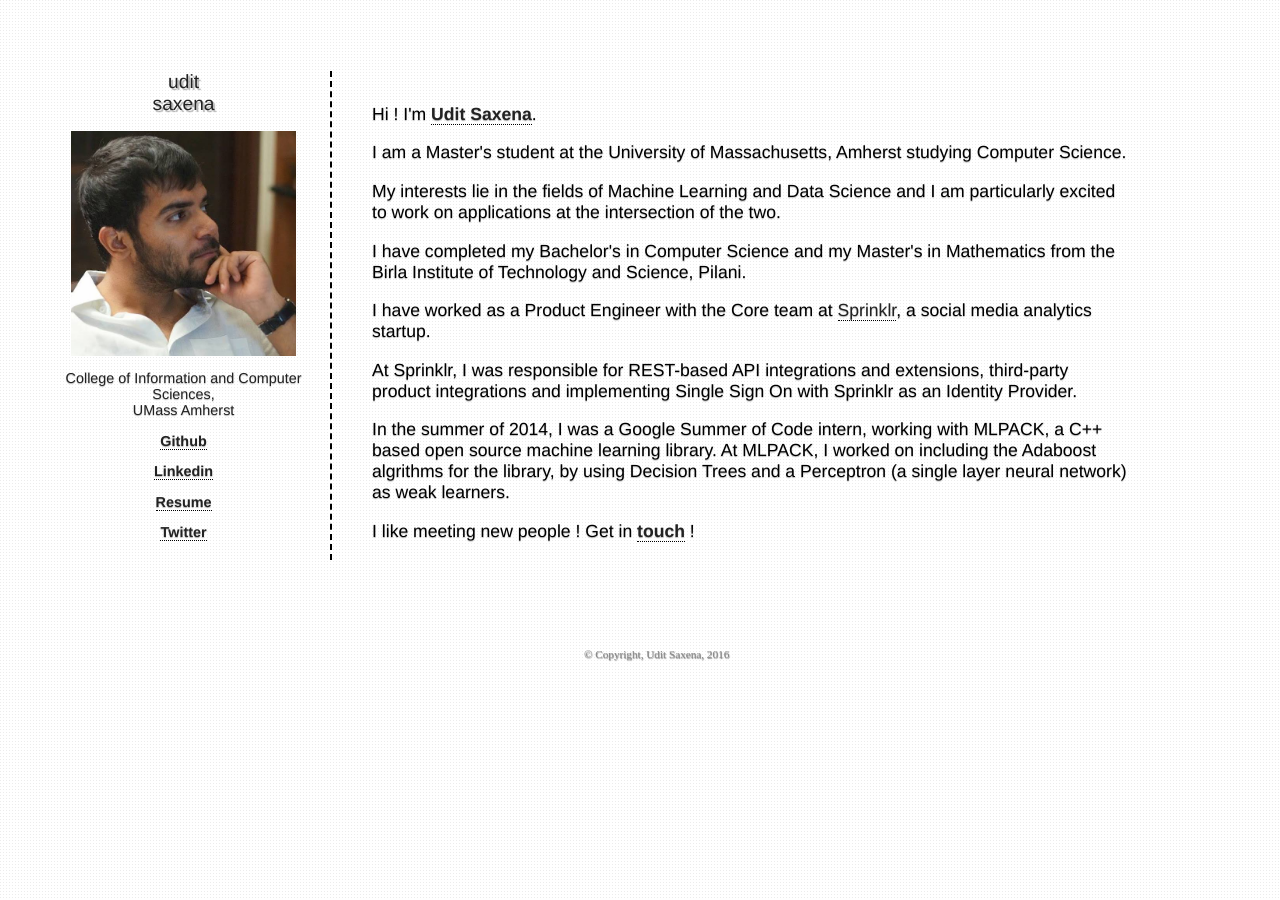
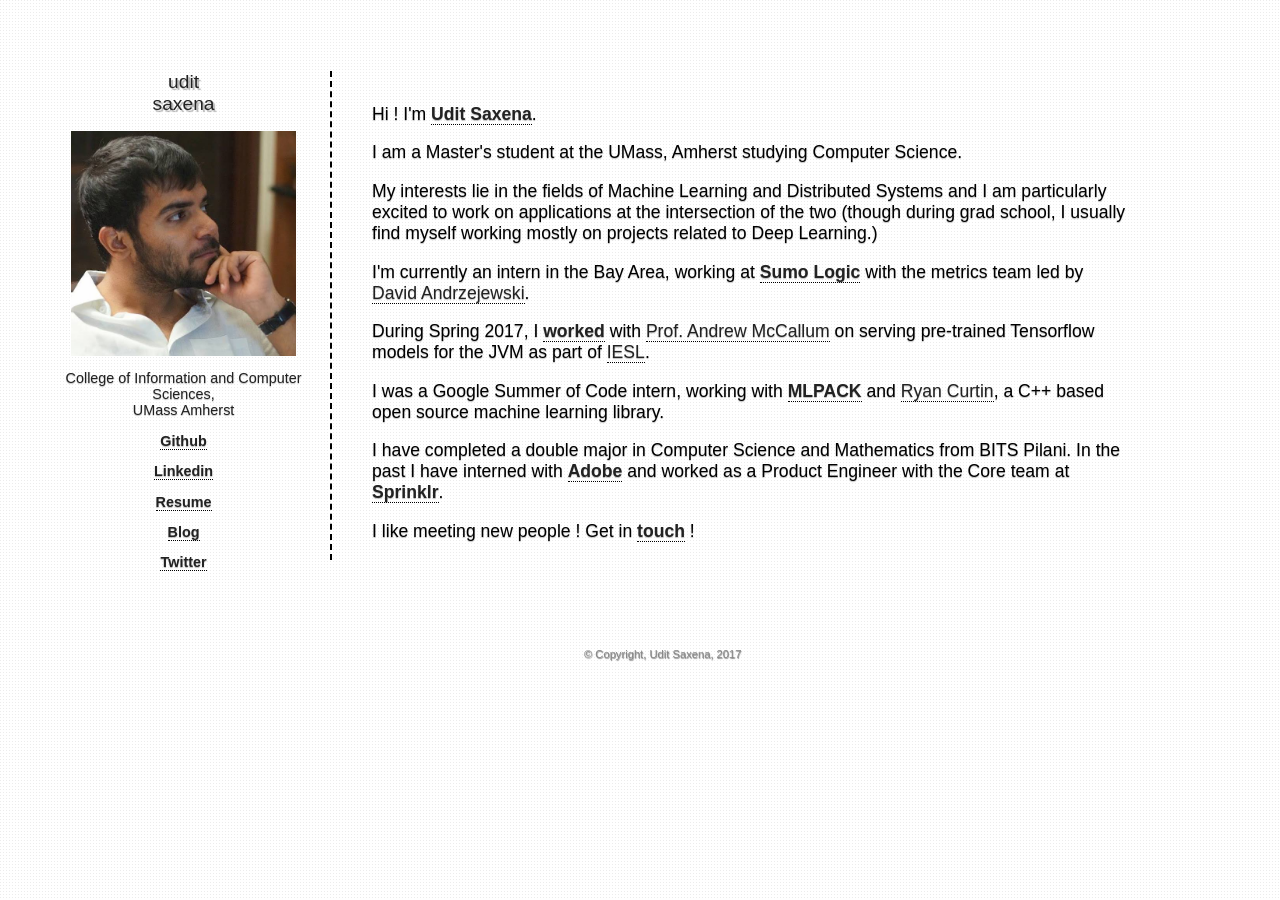
Before and after one commit to uditsaxena/uditsaxena-old.github.com, a Jekyll site: the page index.html, which Jekyll copies as it is, in a window 1280 px wide. Built offline with Jekyll 4.4.1, drawn with Linux system fonts in a browser that asks for light colours.

Commit message:
Updating website.

```diff
--- a/index.html
+++ b/index.html
@@ -15,19 +15,20 @@
 		 <p><a href="https://github.com/uditsaxena"><strong>Github</strong></a></p>
 		 <p><a href="https://www.linkedin.com/in/udit-saxena-29862918"><strong>Linkedin</strong></a></p>
 		 <p><a href="https://drive.google.com/open?id=0B4YylWpEuOWsa3d3bHRKTEVCeGM"><strong>Resume</strong></a></p>
+		 <p><a href="https://medium.com/@saxenaudit"><strong>Blog</strong></a></p>
 		 <p><a href="https://twitter.com/saxenaudit"><strong>Twitter</strong></a></p>
 		 </div>
 		 </div>
 		 <section id="center"><p>Hi ! I'm <a href="#"><strong>Udit Saxena</strong></a>.</p>
-		 	<p>I am a Master's student at the University of Massachusetts, Amherst studying Computer Science.</p>
-		 	<p>My interests lie in the fields of Machine Learning and Data Science and I am particularly excited to work on applications at the intersection of the two.</p>
-		 	<p>I have completed my Bachelor's in Computer Science and my Master's in Mathematics from the Birla Institute of Technology and Science, Pilani.</p>
-		 	<p>I have worked as a Product Engineer with the Core team at <a href="http://www.sprinklr.com">Sprinklr</a>, a social media analytics startup. </p>
-		 	<p>At Sprinklr, I was responsible for REST-based API integrations and extensions, third-party product integrations and implementing Single Sign On with Sprinklr as an Identity Provider.</p>
-		 	<p>In the summer of 2014, I was a Google Summer of Code intern, working with MLPACK, a C++ based open source machine learning library. At MLPACK, I worked on including the Adaboost algrithms for the library, by using Decision Trees and a Perceptron (a single layer neural network) as weak learners.</p>
+		 	<p>I am a Master's student at the UMass, Amherst studying Computer Science.</p>
+		 	<p>My interests lie in the fields of Machine Learning and Distributed Systems and I am particularly excited to work on applications at the intersection of the two (though during grad school, I usually find myself working mostly on projects related to Deep Learning.)</p>
+			<p>I'm currently an intern in the Bay Area, working at <a href="https://www.sumologic.com/"><strong>Sumo Logic</strong></a> with the metrics team led by <a href="http://www.david-andrzejewski.com/">David Andrzejewski</a>.</p>
+			<p>During Spring 2017, I <a href="https://github.com/iesl/factorie-tf-model-serve"><strong>worked</strong></a> with <a href="">Prof. Andrew McCallum</a> on serving pre-trained Tensorflow models for the JVM as part of <a href="http://www.iesl.cs.umass.edu/">IESL</a>.</p>
+			<p> I was a Google Summer of Code intern, working with <a href-"https://github.com/mlpack/mlpack"><strong>MLPACK</strong></a> and <a href="http://www.ratml.org/">Ryan Curtin</a>, a C++ based open source machine learning library.</p>
+			<p>I have completed a double major in Computer Science and Mathematics from BITS Pilani. In the past I have interned with <a href="http://www.adobe.com/in/"><strong>Adobe</strong></a> and worked as a Product Engineer with the Core team at <a href="http://www.sprinklr.com"><strong>Sprinklr</strong></a>.</p>
 		 	<p>I like meeting new people ! Get in <a href="mailto:usaxena@cs.umass.edu?subject=Hi!"><strong>touch</strong></a> !
 		 </section>
-		 <div id="footer">&#0169 Copyright, Udit Saxena, 2016</div>
+		 <div id="footer">&#0169 Copyright, Udit Saxena, 2017</div>
 	</div>
 	<!-- <script src="profl.js"></script> -->
 
--- a/profile.css
+++ b/profile.css
@@ -2,6 +2,7 @@
 
 body {
 	background: #f9f9f9 url('subtle_dots.png') repeat;
+	font-family: 'Dosis', sans-serif;
 }
 
 #one #logo-left{
@@ -9,7 +10,8 @@ body {
 	margin: 3.5% auto auto 4%;
 	position: relative;
 	width: 250px;
-	font-family: "Helvetica Neue",Helvetica,Arial,sans-serif;
+	/*font-family: "Helvetica Neue",Helvetica,Arial,sans-serif;*/
+	font-family: 'Dosis', sans-serif;
 	color: #222;
 	text-align: center;
 	}
@@ -54,7 +56,8 @@ a:hover {
 	display: block;
 	width: 60%;
 	margin: 5% auto auto 1.7%;
-	font-family: "Helvetica Neue",Helvetica,Arial,sans-serif;
+	/*font-family: "Helvetica Neue",Helvetica,Arial,sans-serif;*/
+	font-family: 'Dosis', sans-serif;
 	font-size: 1.1em;
 	float: left;
 	position: relative;
```
